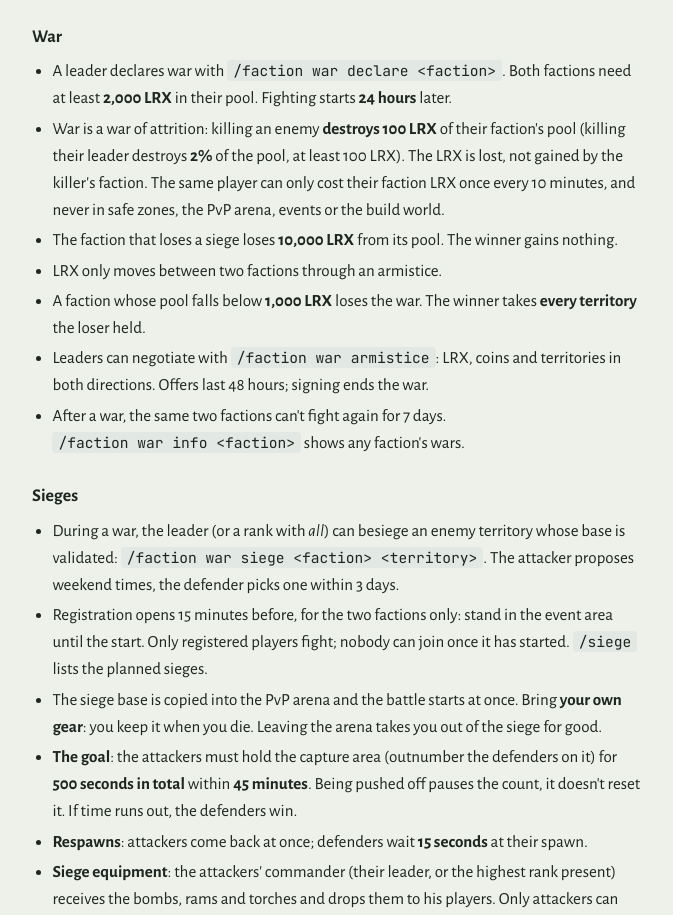
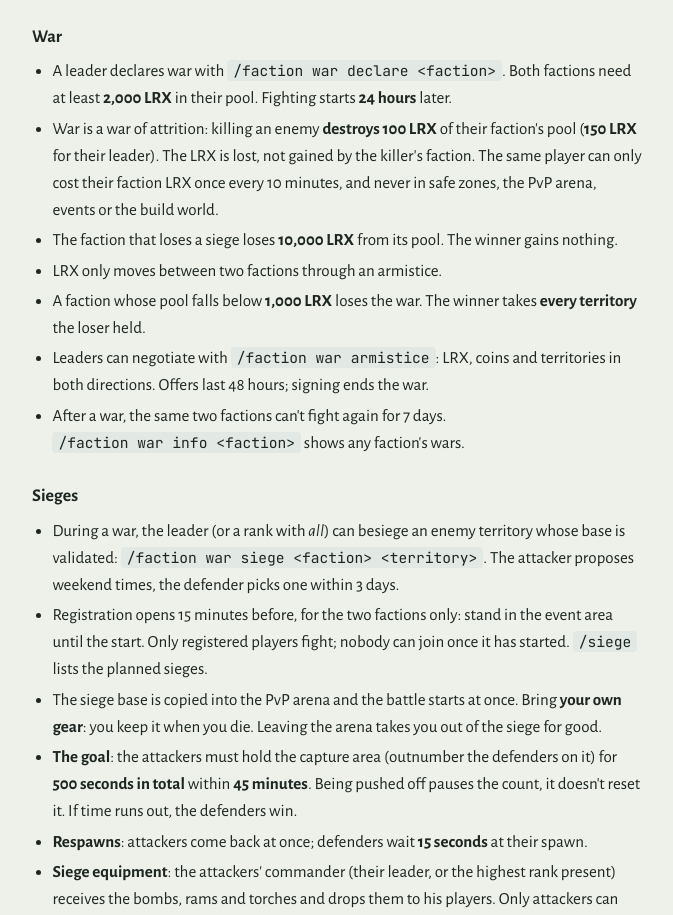
Before and after one commit to paullecrocq/lotr-reborn, a plain HTML site: page index.html in a window 1280 px wide. Shown: the part 9058-9973 px from the top of the page, without its empty margins (296-969 px from the left). Drawn offline with nearby package versions, Linux system fonts and the light colour scheme; a web font is replaced by a local one.

Commit message:
Update the website (1 file)

```diff
--- a/index.html
+++ b/index.html
@@ -368,7 +368,7 @@ footer { margin-top: 56px; padding-top: 16px; border-top: 1px solid var(--line);
       <h3>War</h3>
       <ul>
         <li>A leader declares war with <code>/faction war declare &lt;faction&gt;</code>. Both factions need at least <b>2,000 LRX</b> in their pool. Fighting starts <b>24 hours</b> later.</li>
-        <li>War is a war of attrition: killing an enemy <b>destroys 100 LRX</b> of their faction's pool (killing their leader destroys <b>2%</b> of the pool, at least 100 LRX). The LRX is lost, not gained by the killer's faction. The same player can only cost their faction LRX once every 10 minutes, and never in safe zones, the PvP arena, events or the build world.</li>
+        <li>War is a war of attrition: killing an enemy <b>destroys 100 LRX</b> of their faction's pool (<b>150 LRX</b> for their leader). The LRX is lost, not gained by the killer's faction. The same player can only cost their faction LRX once every 10 minutes, and never in safe zones, the PvP arena, events or the build world.</li>
         <li>The faction that loses a siege loses <b>10,000 LRX</b> from its pool. The winner gains nothing.</li>
         <li>LRX only moves between two factions through an armistice.</li>
         <li>A faction whose pool falls below <b>1,000 LRX</b> loses the war. The winner takes <b>every territory</b> the loser held.</li>
```
